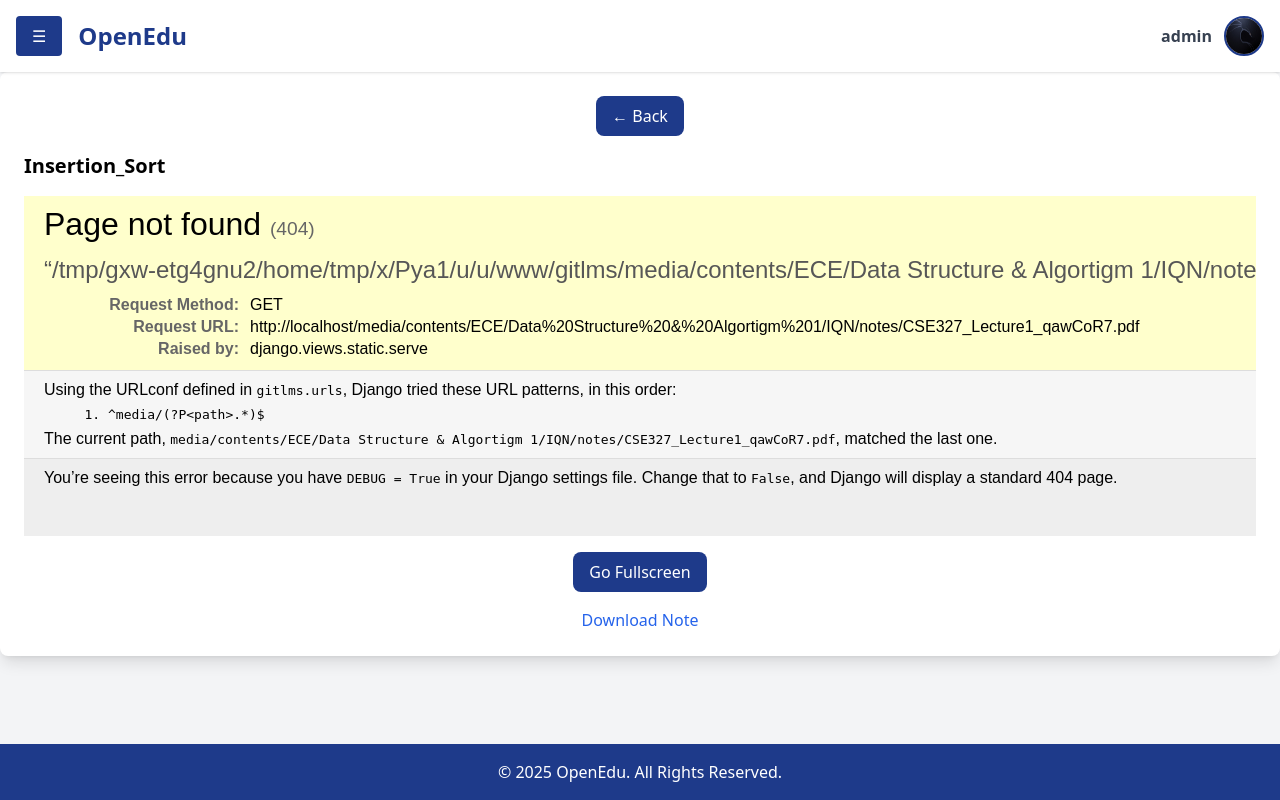
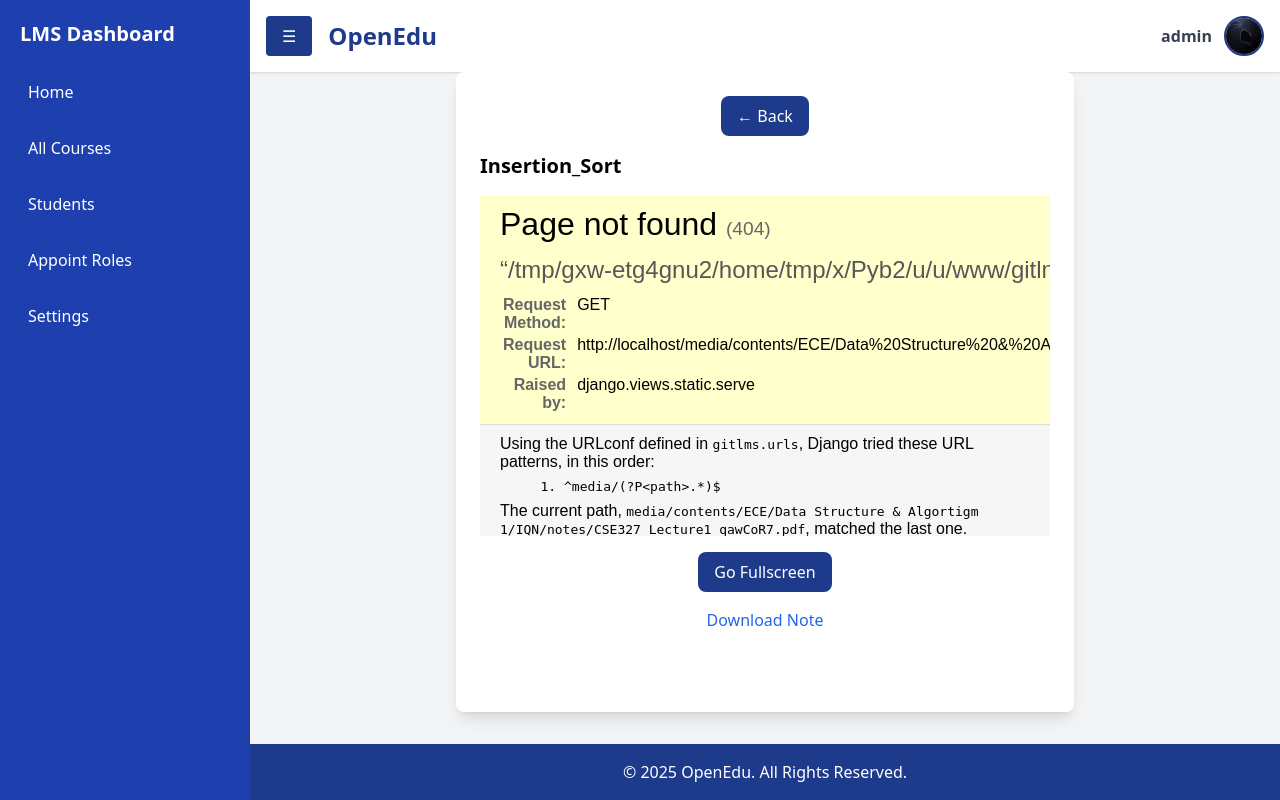
Before and after one commit to mrinoye/OpenEDU-A-Comprehensive-Open-Source-Learning-Platform, a Django app: a page that uses gitlms/home/templates/dashboard.html in a window 1280 px wide. Run offline with Django 5.2, Linux system fonts and the light colour scheme; a user stored in the database is signed in; data comes from the database, SQL or seed files in the repository; both versions use the stored data as it was after the commit; some libraries are stand-ins or nearby versions.

Commit message:
the navbas will be open by default, fixed the dimension of contentviewer

```diff
--- a/gitlms/home/templates/dashboard.html
+++ b/gitlms/home/templates/dashboard.html
@@ -7,7 +7,6 @@
     <title>OpenEdu - LMS Dashboard</title>
     <link rel="stylesheet" href="{% static 'css/dashboard.css' %}" />
     <script src="https://cdn.tailwindcss.com"></script>
-
     <script src="{% static 'js/sidebar.js' %}"></script>
   </head>
   <body class="bg-gray-100 flex">
@@ -15,19 +14,26 @@
     {% include 'inc/navbar.html' %}
 
     <!-- Main Content -->
-    <div id="content" class="flex-1 flex flex-col min-h-screen ml-0">
+    <div id="content" class="flex-1 flex flex-col min-h-screen ml-0 shifted">
       <!-- Header -->
-      {% include 'inc/header.html' %} {% block content %}
+      {% include 'inc/header.html' %}
+      {% block content %}
 
       <!-- Content Section -->
       {% endblock %}
+
+      <!-- Floating Ad Section (Above Footer) -->
+      <div class="bg-gray-800 text-white p-4 text-center shadow-lg hidden">
+        <p class="text-lg">This is your floating ad section</p>
+      </div>
 
       <!-- Footer -->
       {% include 'inc/footer.html' %}
     </div>
 
     <!-- Always Visible Side Popup (Smaller Card) -->
-    {% include 'inc/popup.html' %} {% if showAddButton %}
+    {% include 'inc/popup.html' %}
+    {% if showAddButton %}
     <!-- Modal Button -->
     <button
       id="openModalBtn"
@@ -57,13 +63,9 @@
     {% elif showUpdateNoteModal %} {% include 'update_content_modals/update_noteModal.html' %} {%endif%}
     {% include 'content_modals/deptModal.html' %}
 
-
-
-
     <!-- JavaScript to Toggle Modal -->
     <script src="{% static 'js/update_modal.js' %}"></script>
     <script src="{% static 'js/modal.js' %}"></script>
-
     <script src="{% static 'js/popup.js' %}"></script>
   </body>
 </html>
--- a/gitlms/home/templates/inc/navbar.html
+++ b/gitlms/home/templates/inc/navbar.html
@@ -1,4 +1,4 @@
-<aside id="sidebar" class="bg-blue-900 text-white p-5">
+<aside id="sidebar" class="bg-blue-900 text-white p-5 open">
   <h2 class="text-xl font-bold mb-6">LMS Dashboard</h2>
   <nav>
     <ul>
@@ -22,26 +22,43 @@
       {% if request.user.role != 'user' and request.user.role != 'mod' %}
       <li class="mb-4">
         <a
-          href="{% url 'appoint'  %}"
+          href="{% url 'appoint' %}"
           class="block p-2 hover:bg-blue-700 rounded"
+          >Appoint Roles</a
         >
-          Appoint Roles
-        </a>
       </li>
-      {% endif %} {%if request.user.department != -1 %}
+      {% endif %} {% if request.user.department != -1 %}
       <li class="mb-4">
         <a href="#}" class="block p-2 hover:bg-blue-700 rounded"
           >Your Department</a
         >
       </li>
-      {%endif%} {%if request.user.course != -1 %}
+      {% endif %} {% if request.user.course != -1 %}
       <li class="mb-4">
         <a href="#}" class="block p-2 hover:bg-blue-700 rounded">Your Course</a>
       </li>
-      {%endif%}
+      {% endif %}
       <li class="mb-4">
         <a href="#" class="block p-2 hover:bg-blue-700 rounded">Settings</a>
       </li>
     </ul>
+
+    <!-- Google Ad Section (added after all list options) -->
+    <div class="mt-4 pt-4 border-t border-gray-600 hidden">
+      <script
+        async
+        src="https://pagead2.googlesyndication.com/pagead/js/adsbygoogle.js"
+      ></script>
+      <ins
+        class="adsbygoogle"
+        style="display: block"
+        data-ad-client="ca-pub-XXXXXX"
+        data-ad-slot="XXXXXX"
+        data-ad-format="auto"
+      ></ins>
+      <script>
+        (adsbygoogle = window.adsbygoogle || []).push({});
+      </script>
+    </div>
   </nav>
 </aside>
--- a/gitlms/lms/templates/contentViewers/noteViewer.html
+++ b/gitlms/lms/templates/contentViewers/noteViewer.html
@@ -1,9 +1,22 @@
- {% extends 'dashboard.html' %}{% load static %} {% block content %}
+{% extends 'dashboard.html' %}
+{% load static %}
+{% block content %}
+<!-- Wrapper for content and ads -->
+<div class="relative w-full">
+  <!-- Left Ad Section (20%) -->
+  <div class="absolute left-0 top-0 w-1/5 h-full bg-gray-200 hidden">
+    <!-- Place your Google Ad code here -->
+    <p class="text-center">Left Ad Section</p>
+  </div>
 
-<!-- Note Display Block -->
-<div
-  class="flex flex-col items-center justify-center p-6 bg-white shadow-lg rounded-lg"
->
+  <!-- Right Ad Section (20%) -->
+  <div class="absolute right-0 top-0 w-1/5 h-full bg-gray-200 hidden">
+    <!-- Place your Google Ad code here -->
+    <p class="text-center">Right Ad Section</p>
+  </div>
+
+  <!-- Main Container -->
+  <div class="flex flex-col items-center justify-center p-6 bg-white shadow-lg rounded-lg mx-auto w-3/5 relative z-20 pb-20">
     <!-- Back Button -->
     <button
       onclick="window.history.back()"
@@ -26,13 +39,14 @@
         height="100%"
         frameborder="0"
         type="application/pdf"
+        style="max-width: 100%; margin: 0 auto; display: block;"
       >
         Your browser does not support displaying PDF files.
       </iframe>
       {% elif note.content.url|slice:"-4:" == '.docx' %}
       <!-- Word Document Viewer (Microsoft Office Online) -->
-    <iframe id="slide-iframe" src="https://docs.google.com/gview?url={{ note.content.url | urlencode }}&embedded=true" width="100%" height="100%" frameborder="0">
-      Your browser does not support displaying PPTX files.
+      <iframe id="slide-iframe" src="https://docs.google.com/gview?url={{ note.content.url | urlencode }}&embedded=true" width="100%" height="100%" frameborder="0" style="max-width: 100%; margin: 0 auto; display: block;">
+        Your browser does not support displaying Word files.
       </iframe>
       {% else %}
       <p class="text-center text-red-500">Unsupported file format.</p>
@@ -59,6 +73,7 @@
       </a>
     </div>
   </div>
+</div>
 
 <script src="{% static "js/contentFullScreen.js" %}"></script>
 
```
Also changed, not shown: gitlms/lms/templates/contentViewers/pdfViewer.html (+22 -6 lines), gitlms/lms/templates/contentViewers/videoViewer.html (+16 -1 lines), gitlms/db.sqlite3. Lines whose indentation alone changed are shown as unchanged.
